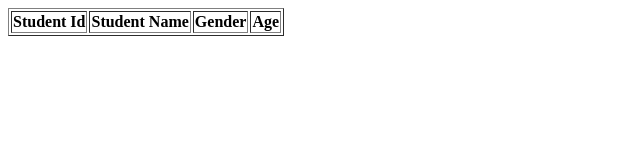
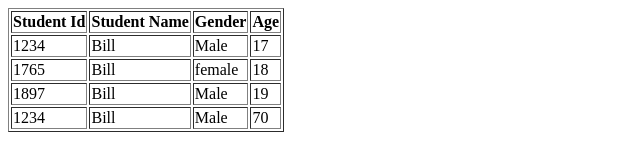
Before and after one commit to ananyagla/WebDevelopment, a plain HTML site: page table.html in a window 1280 px wide. Shown: the whole page, without its empty margins (0-640 px from the left). Drawn offline with Linux system fonts and the light colour scheme.

Commit message:
Table Code

```diff
--- a/table.html
+++ b/table.html
@@ -3,7 +3,7 @@
 <head>
     <meta charset="UTF-8">
     <meta name="viewport" content="width=device-width, initial-scale=1.0">
-    <title>Document</title>
+    <title>TABLE</title>
 </head>
 <body>
     <table  border="1">
@@ -12,5 +12,32 @@
             <th> Student Name</th>
             <th> Gender </th>
             <th> Age</th>
+        </thead>
+        <tbody>
+            <tr>
+                <td>1234</td>
+                <td>Bill</td>
+                <td>Male</td>
+                <td>17</td>
+            </tr>
+            <tr>
+                <td>1765</td>
+                <td>Bill</td>
+                <td>female</td>
+                <td>18</td>
+            </tr>
+            <tr>
+                <td>1897</td>
+                <td>Bill</td>
+                <td>Male</td>
+                <td>19</td>
+            </tr>
+            <tr>
+                <td>1234</td>
+                <td>Bill</td>
+                <td>Male</td>
+                <td>70</td>
+            </tr>
+        </tbody>
 </body>
 </html>
```
